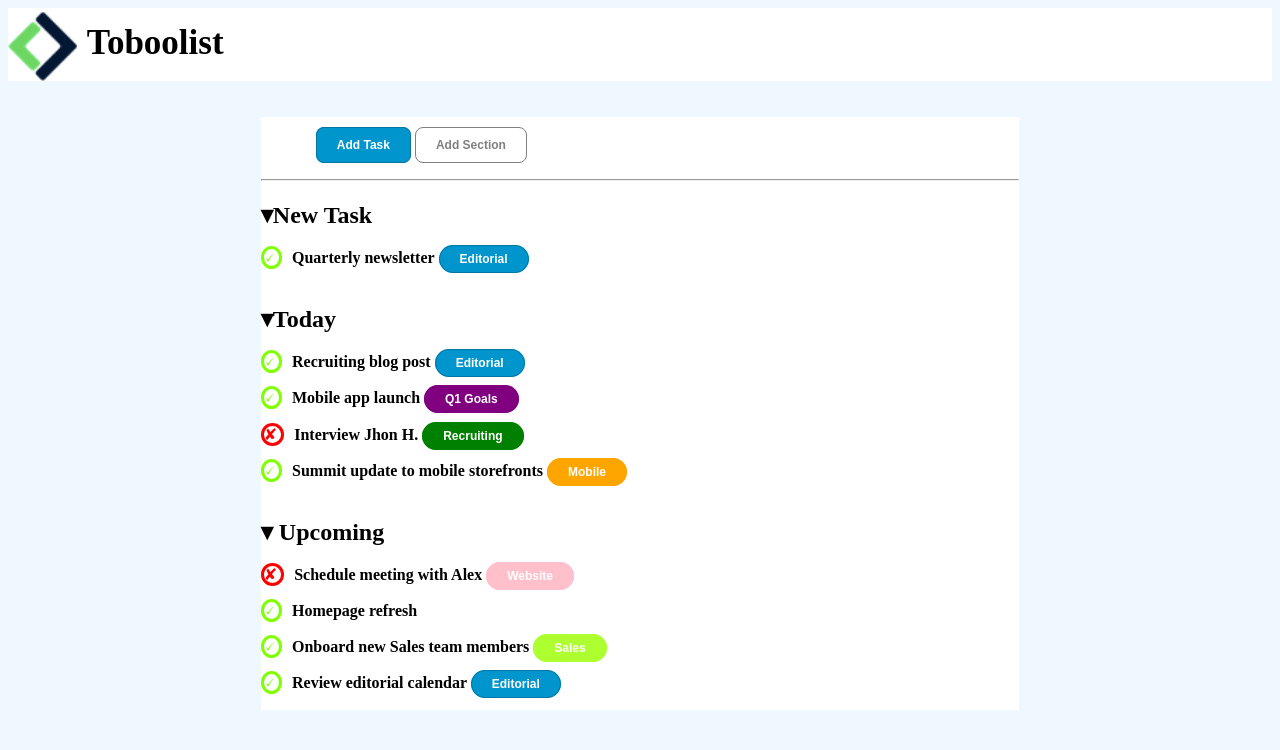
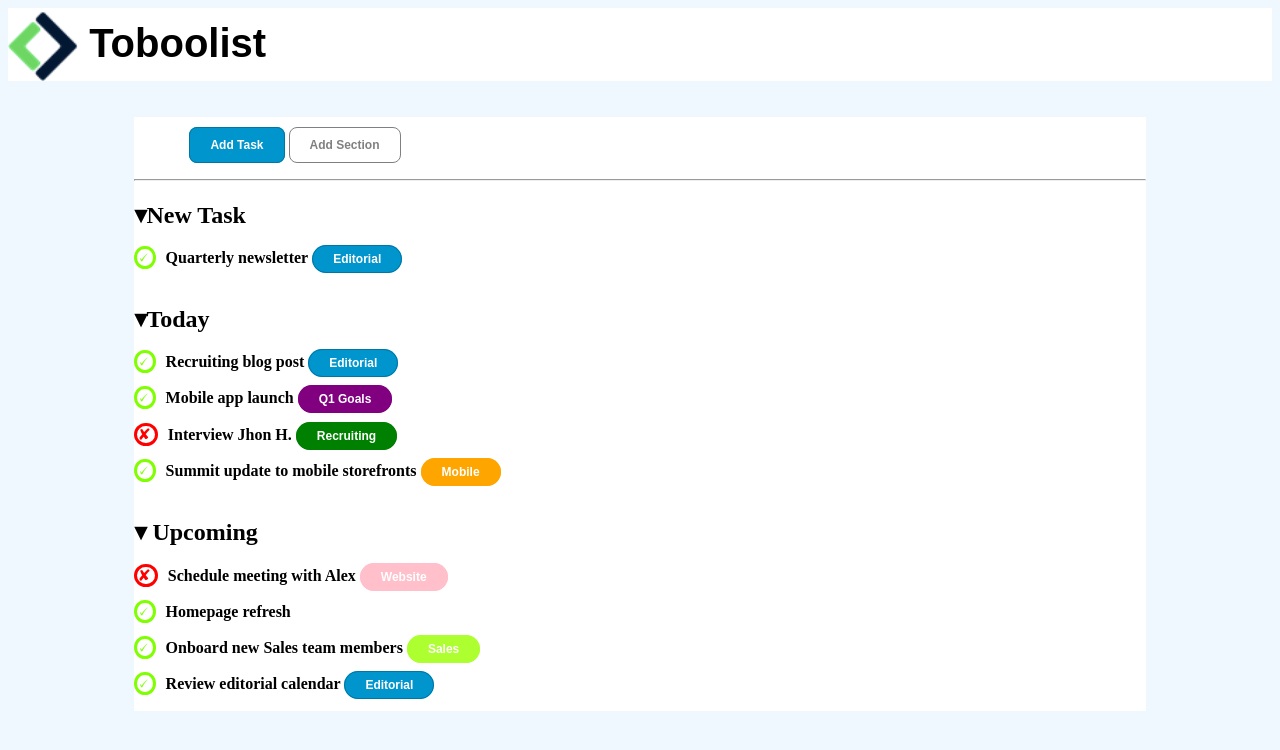
Before and after one commit to GiorgioAscione/html-css-toboolist, a plain HTML site: page index.html in a window 1280 px wide. Drawn offline with Linux system fonts and the light colour scheme.

Commit message:
terzo commit

```diff
--- a/style.css
+++ b/style.css
@@ -1,8 +1,8 @@
-main { background-size: auto; margin-left: 20%; margin-right: 20%;
+main { background-size: auto; margin-left: 10%; margin-right: 10%;
 }
 .numero1 { height: 70px; width: 70px; vertical-align: middle;
 }
-.numero2 {font-size: 35px; line-height: 70px;
+.numero2 {font-size: 40px; line-height: 70px; font-family: sans-serif;
 }
 #pulsante {
     -moz-border-radius: 8px;
```
